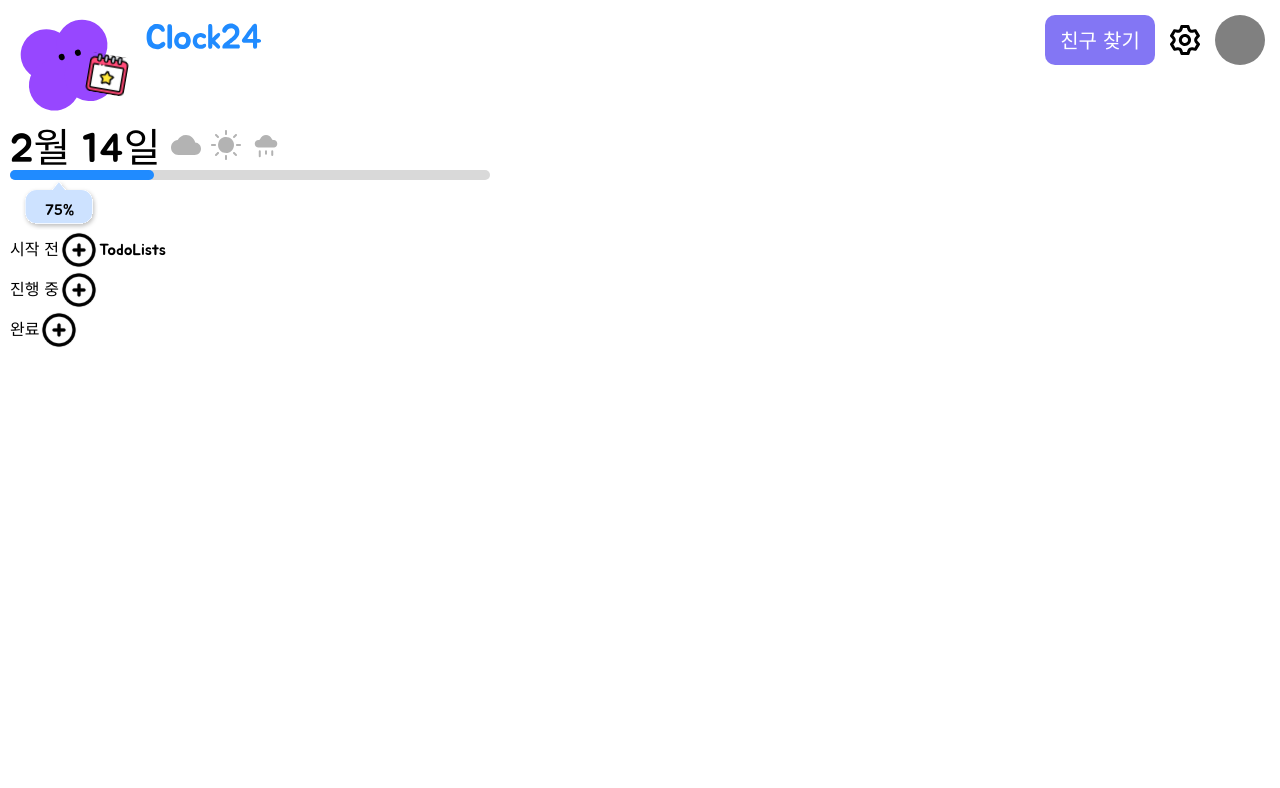
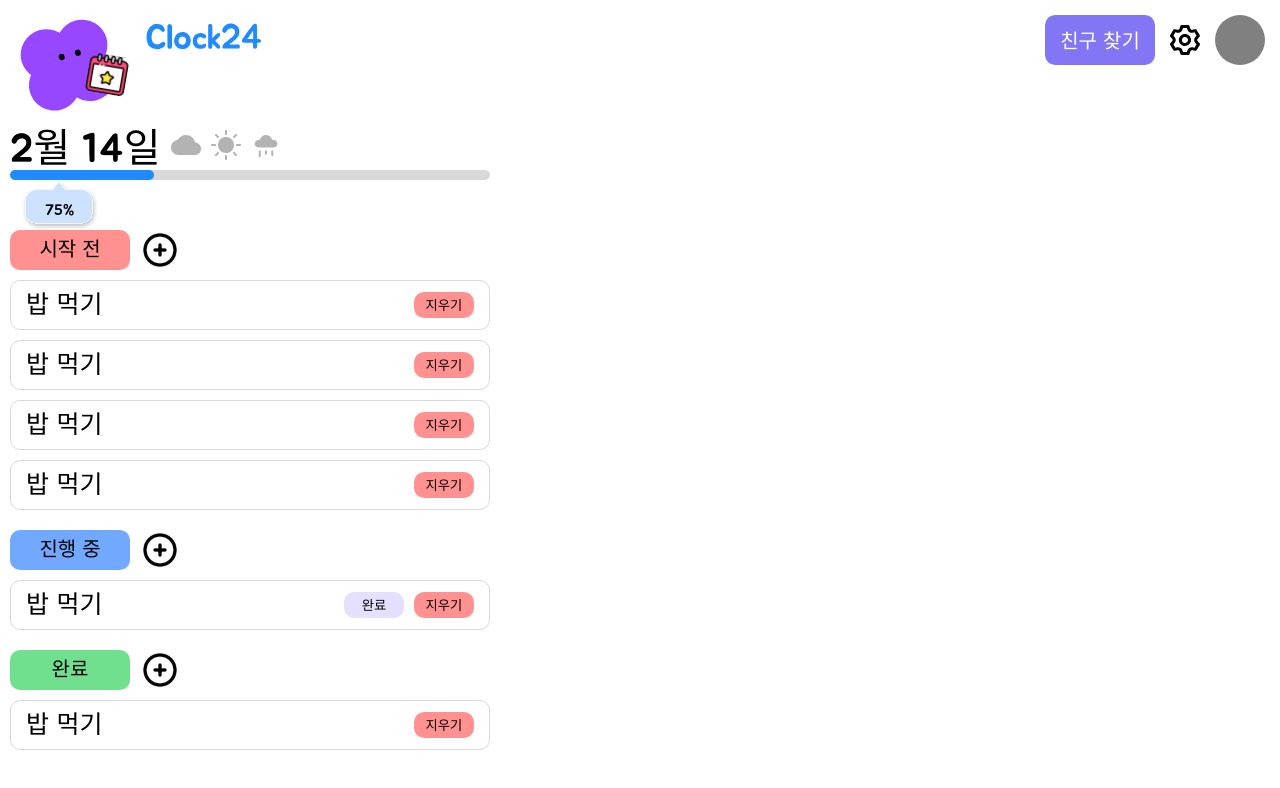
Before and after one commit to Clock24-SV/frontend, a Next.js app: page /main in a window 1280 px wide. Shown: the top 788 px of the page. Built offline with nearby package versions, Linux system fonts and the light colour scheme.

Commit message:
design: todoList 퍼블리싱

```diff
--- a/src/components/Todo/Schedule/index.module.scss
+++ b/src/components/Todo/Schedule/index.module.scss
@@ -1,9 +1,42 @@
 .wrapper {
 }
 
-.todo {
+.situation {
   display: flex;
   align-items: center;
-  & > div:nth-child(1) {
+  font-size: 2rem;
+  margin-bottom: 10px;
+
+  & > div:nth-of-type(1) {
+    display: flex;
+    justify-content: center;
+    align-items: center;
+    margin-right: 1rem;
+    border-radius: 10px;
+    width: 120px;
+    height: 40px;
   }
 }
+
+.plus {
+  cursor: pointer;
+  &:hover {
+    transform: scale(1.05);
+  }
+}
+
+.before-text {
+  background-color: #ff9190;
+}
+
+.proceed-text {
+  background-color: #70a9ff;
+}
+
+.completed-text {
+  background-color: #70e08f;
+}
+
+.proceed {
+  margin: 2rem 0;
+}
--- a/src/components/Todo/Schedule/index.tsx
+++ b/src/components/Todo/Schedule/index.tsx
@@ -4,24 +4,75 @@ import style from "./index.module.scss";
 import plus from "../../../assets/Images/plus.svg";
 import Image from "next/image";
 import TodoLists from "../TodoLists";
+import TodoData from "../TodoLists/TodoData";
+import ClearButton from "../TodoLists/ClearButton";
+import DeleteButton from "../TodoLists/DeleteButton";
 
 const cx = classNames.bind(style);
 
 const Schedule = () => {
   return (
     <div className={cx("wrapper")}>
-      <div className={cx("todo")}>
-        <div>시작 전</div>
-        <Image src={plus} alt="plus" width={40} height={40} />
-        <TodoLists />
+      <div className={cx("before")}>
+        <div className={cx("situation")}>
+          <div className={cx("before-text")}>시작 전</div>
+          <Image
+            className={cx("plus")}
+            src={plus}
+            alt="plus"
+            width={40}
+            height={40}
+          />
+        </div>
+        <TodoLists>
+          <TodoData />
+          <DeleteButton />
+        </TodoLists>
+        <TodoLists>
+          <TodoData />
+          <DeleteButton />
+        </TodoLists>
+        <TodoLists>
+          <TodoData />
+          <DeleteButton />
+        </TodoLists>
+        <TodoLists>
+          <TodoData />
+          <DeleteButton />
+        </TodoLists>
       </div>
-      <div className={cx("todo")}>
-        <div>진행 중</div>
-        <Image src={plus} alt="plus" width={40} height={40} />
+      <div className={cx("proceed")}>
+        <div className={cx("situation")}>
+          <div className={cx("proceed-text")}>진행 중</div>
+          <Image
+            className={cx("plus")}
+            src={plus}
+            alt="plus"
+            width={40}
+            height={40}
+          />
+        </div>
+        <TodoLists>
+          <TodoData />
+          <ClearButton />
+          <DeleteButton />
+        </TodoLists>
       </div>
-      <div className={cx("todo")}>
-        <div>완료</div>
-        <Image src={plus} alt="plus" width={40} height={40} />
+      <div className={cx("completed")}>
+        <div className={cx("situation")}>
+          <div className={cx("completed-text")}>완료</div>
+          <Image
+            className={cx("plus")}
+            src={plus}
+            alt="plus"
+            width={40}
+            height={40}
+          />
+        </div>
+        <TodoLists>
+          <TodoData />
+          <DeleteButton />
+        </TodoLists>
       </div>
     </div>
   );
--- a/src/components/Todo/TodoLists/ClearButton/index.module.scss
+++ b/src/components/Todo/TodoLists/ClearButton/index.module.scss
@@ -0,0 +1,6 @@
+.button {
+  background-color: #e5e0ff;
+  width: 6rem;
+  height: 90%;
+  border-radius: 10px;
+}
--- a/src/components/Todo/TodoLists/ClearButton/index.tsx
+++ b/src/components/Todo/TodoLists/ClearButton/index.tsx
@@ -5,7 +5,7 @@ import classNames from "classnames/bind";
 const cx = classNames.bind(styles);
 
 const ClearButton = () => {
-  return <div>완료</div>;
+  return <button className={cx("button")}>완료</button>;
 };
 
 export default ClearButton;
--- a/src/components/Todo/TodoLists/DeleteButton/index.module.scss
+++ b/src/components/Todo/TodoLists/DeleteButton/index.module.scss
@@ -0,0 +1,7 @@
+.button {
+  background-color: #ff9190;
+  width: 6rem;
+  height: 90%;
+  margin-left: 1rem;
+  border-radius: 10px;
+}
--- a/src/components/Todo/TodoLists/DeleteButton/index.tsx
+++ b/src/components/Todo/TodoLists/DeleteButton/index.tsx
@@ -6,7 +6,7 @@ import classNames from "classnames/bind";
 const cx = classNames.bind(styles);
 
 const DeleteButton = () => {
-  return <div>지우기</div>;
+  return <button className={cx("button")}>지우기</button>;
 };
 
 export default DeleteButton;
--- a/src/components/Todo/TodoLists/TodoData/index.module.scss
+++ b/src/components/Todo/TodoLists/TodoData/index.module.scss
@@ -0,0 +1,4 @@
+.todoData {
+  font-size: 2.5rem;
+  flex-grow: 1;
+}
--- a/src/components/Todo/TodoLists/TodoData/index.tsx
+++ b/src/components/Todo/TodoLists/TodoData/index.tsx
@@ -6,7 +6,7 @@ import classNames from "classnames/bind";
 const cx = classNames.bind(styles);
 
 const TodoData = () => {
-  return <div>밥 먹기</div>;
+  return <div className={cx("todoData")}>밥 먹기</div>;
 };
 
 export default TodoData;
--- a/src/components/Todo/TodoLists/index.module.scss
+++ b/src/components/Todo/TodoLists/index.module.scss
@@ -0,0 +1,10 @@
+.todo-lists {
+  display: flex;
+  align-items: center;
+  width: 100%;
+  border: 1px solid #d9d9d9;
+  border-radius: 10px;
+  height: 50px;
+  padding: 1rem 1.5rem;
+  margin: 1rem 0;
+}
--- a/src/components/Todo/TodoLists/index.tsx
+++ b/src/components/Todo/TodoLists/index.tsx
@@ -2,9 +2,17 @@ import React from "react";
 import TodoData from "./TodoData";
 import ClearButton from "./ClearButton";
 import DeleteButton from "./DeleteButton";
+import styles from "./index.module.scss";
+import classNames from "classnames/bind";
 
-const TodoLists = () => {
-  return <div>TodoLists</div>;
+type Props = {
+  children: React.ReactNode;
+};
+
+const cx = classNames.bind(styles);
+
+const TodoLists = ({ children }: Props) => {
+  return <div className={cx("todo-lists")}>{children}</div>;
 };
 
 TodoLists.TodoData = TodoData;
```
